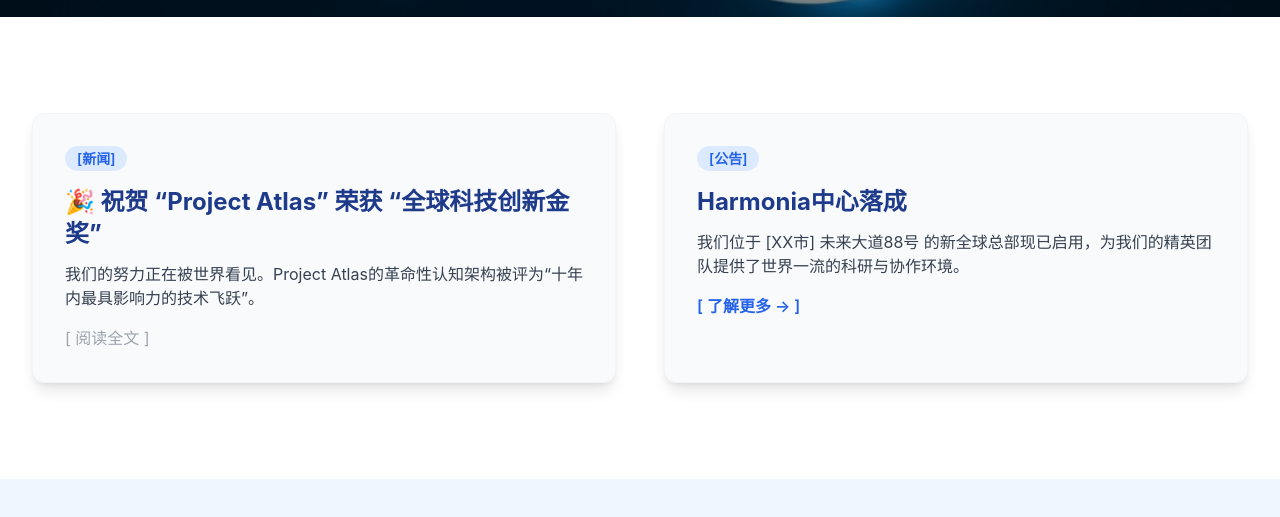
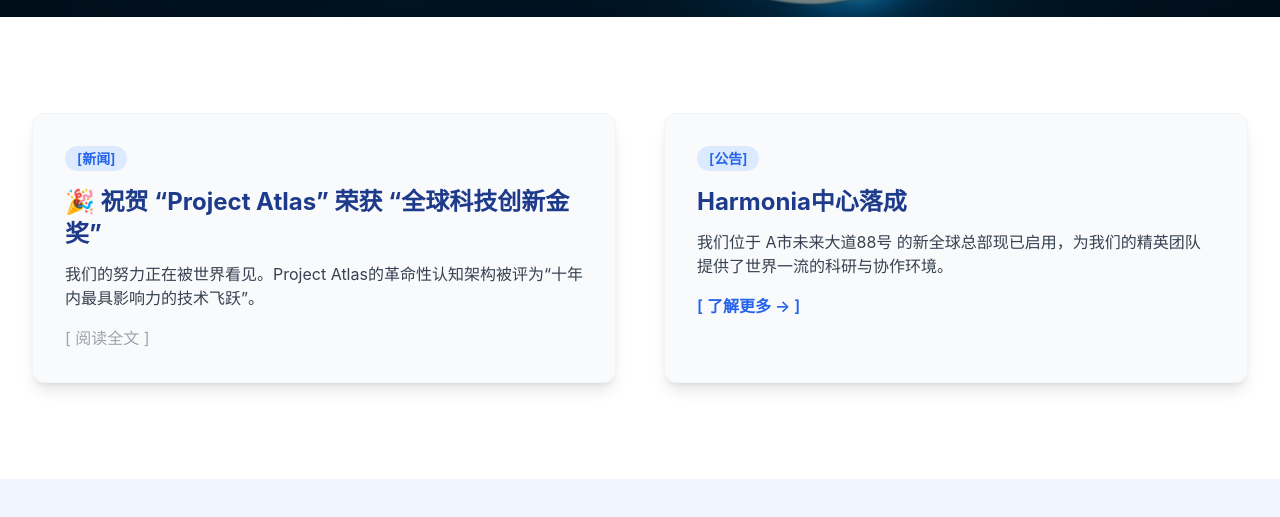
Before and after one commit to zsyai/zsyai.github.io, a plain HTML site: page harmonia/corp_homepage.html in a window 1280 px wide. Shown: the part 527-1044 px from the top of the page. Drawn offline with nearby package versions, Linux system fonts and the light colour scheme.

Commit message:
Update corp_homepage.html

```diff
--- a/harmonia/corp_homepage.html
+++ b/harmonia/corp_homepage.html
@@ -105,7 +105,7 @@
                 <div class="bg-gray-50 p-8 rounded-xl shadow-lg border border-gray-100">
                     <span class="text-sm font-semibold text-blue-600 bg-blue-100 px-3 py-1 rounded-full">[公告]</span>
                     <h2 class="mt-4 text-2xl font-bold text-blue-900">Harmonia中心落成</h2>
-                    <p class="mt-3 text-gray-700">我们位于 [XX市] 未来大道88号 的新全球总部现已启用，为我们的精英团队提供了世界一流的科研与协作环境。</p>
+                    <p class="mt-3 text-gray-700">我们位于 A市未来大道88号 的新全球总部现已启用，为我们的精英团队提供了世界一流的科研与协作环境。</p>
                     <a href="website_contact.html" class="mt-4 inline-block text-blue-600 font-semibold hover:text-blue-800 transition duration-300">[ 了解更多 → ]</a>
                 </div>
             </div>
```
